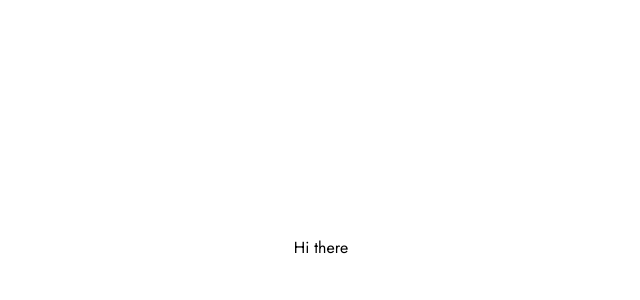
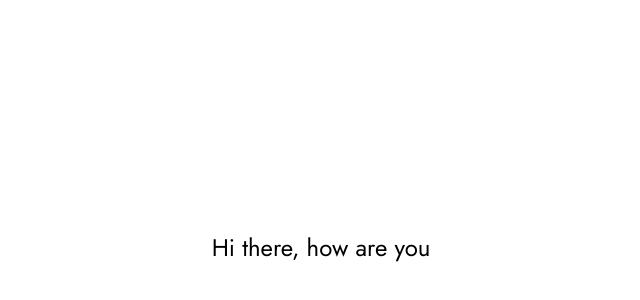
Before and after one commit to suraj-singh12/my-portfolio, a JavaScript app: page / in a window 1280 px wide. Shown: the part 152-452 px from the top of the page, without its empty margins (319-959 px from the left). Built offline with nearby package versions, Linux system fonts and the light colour scheme; the HTML template or start-up script is replaced by a standard one.

Commit message:
just some tailwind

```diff
--- a/src/App.js
+++ b/src/App.js
@@ -1,7 +1,7 @@
 function App() {
   return (
     <div className="flex w-screen h-screen items-center justify-center">
-      <p>Hi there</p>
+      <p className="text-2xl">Hi there, how are you</p>
     </div>
   );
 }
```
